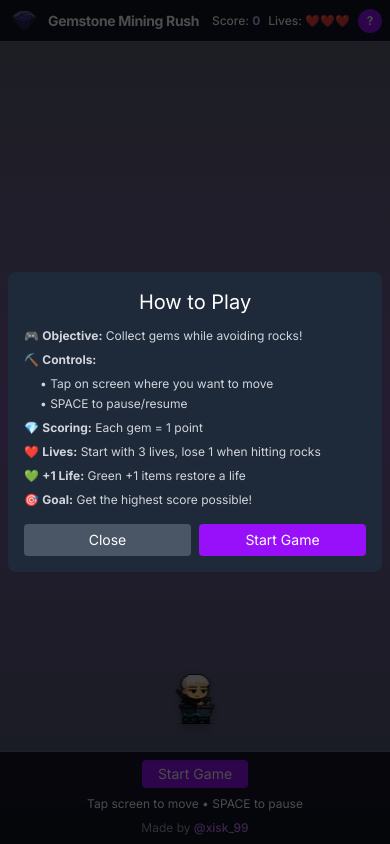
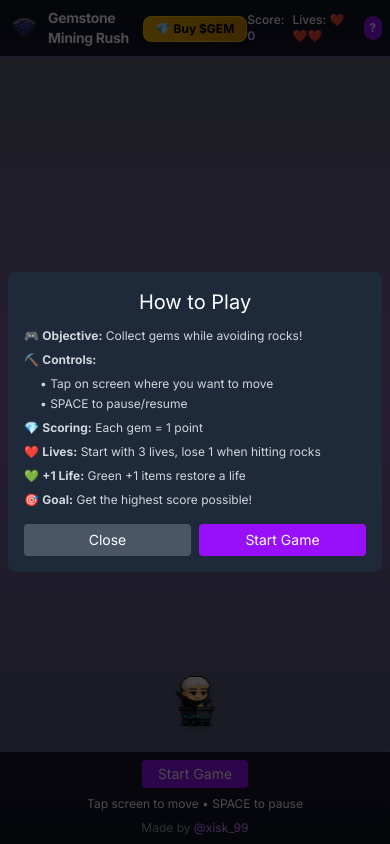
Before and after one commit to Xisk99/gemstone-game, a Next.js app: page / in a window 390 px wide. Built offline with nearby package versions, Linux system fonts and the light colour scheme.

Commit message:
add: buy button

```diff
--- a/src/app/components/MiningRushGame.tsx
+++ b/src/app/components/MiningRushGame.tsx
@@ -713,12 +713,30 @@ Follow and support @GemstoneReward for updates! ✨
     <div className="w-full flex flex-col bg-gradient-to-b from-gray-900 via-purple-900 to-gray-900 overflow-hidden fixed inset-0" style={{ height: '100dvh' }}>
       {/* Header */}
       <div className="flex justify-between items-center p-2 sm:p-4 bg-black/20 flex-shrink-0">
-        <div className="flex items-center gap-2 sm:gap-4">
+        {/* Left section */}
+        <div className="flex items-center gap-2 sm:gap-4 flex-1">
           <Image src="/game/gem_logo.png" alt="Gem Logo" width={32} height={32} className="sm:w-10 sm:h-10" />
           <h1 className="text-white text-sm sm:text-xl font-bold tracking-tight">Gemstone Mining Rush</h1>
         </div>
 
-        <div className="flex items-center gap-2 sm:gap-4">
+        {/* Center section - Buy GEM Button */}
+        <div className="flex-shrink-0 cursor-pointer">
+          <button
+            onClick={() => {
+              track('buy_gem_clicked', {
+                timestamp: new Date().toISOString(),
+                source: 'header_button'
+              });
+              window.open('https://axiom.trade/meme/4HBf4XHbkTDA9rgDjvKAowQ1aK9hjvi9Fi3TviG2mPXe', '_blank');
+            }}
+            className="bg-gradient-to-r cursor-pointer from-yellow-500 to-yellow-600 hover:from-yellow-600 hover:to-yellow-700 text-black px-3 py-1 sm:px-4 sm:py-2 rounded-lg font-bold text-xs sm:text-sm transition-all duration-200 shadow-lg hover:shadow-xl transform hover:scale-105 border border-yellow-400"
+          >
+            💎 Buy $GEM
+          </button>
+        </div>
+
+        {/* Right section */}
+        <div className="flex items-center gap-2 sm:gap-4 justify-end flex-1">
           <div className="text-white text-xs sm:text-sm font-medium">
             Score: <span className="font-bold text-purple-300">{gameState.score}</span>
           </div>
```
